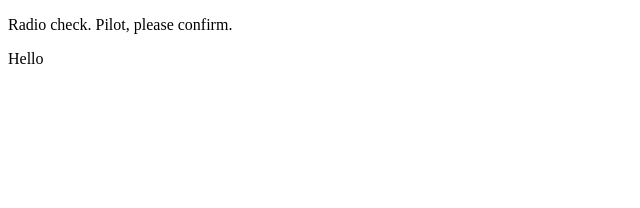
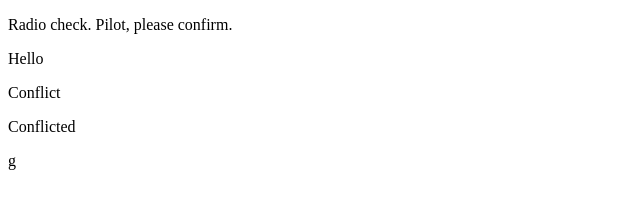
Before and after one commit to obeythecupcake/communication-log, a plain HTML site: page index.html in a window 1280 px wide. Shown: the whole page, without its empty margins (0-640 px from the left). Drawn offline with Linux system fonts and the light colour scheme.

Commit message:
created conflict

```diff
--- a/index.html
+++ b/index.html
@@ -3,5 +3,7 @@
    <body>
       <p>Radio check. Pilot, please confirm.</p>
       <p> Hello</p>
-   </body>
+      <p> Conflict</p>
+      <p> Conflicted</p>
+   </body>g
 </html>
```
